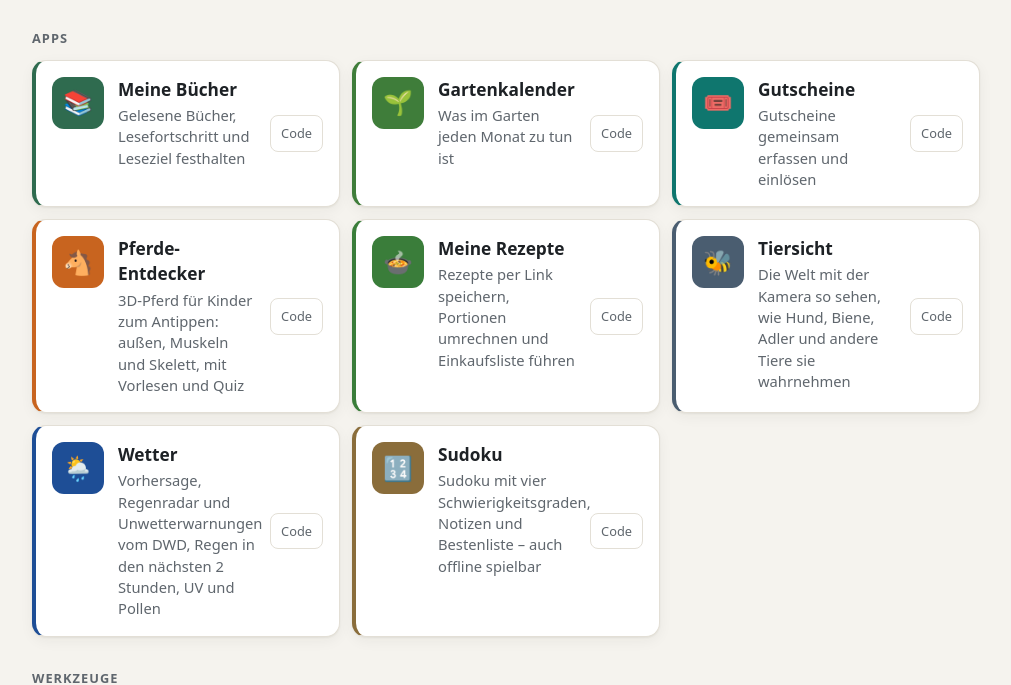
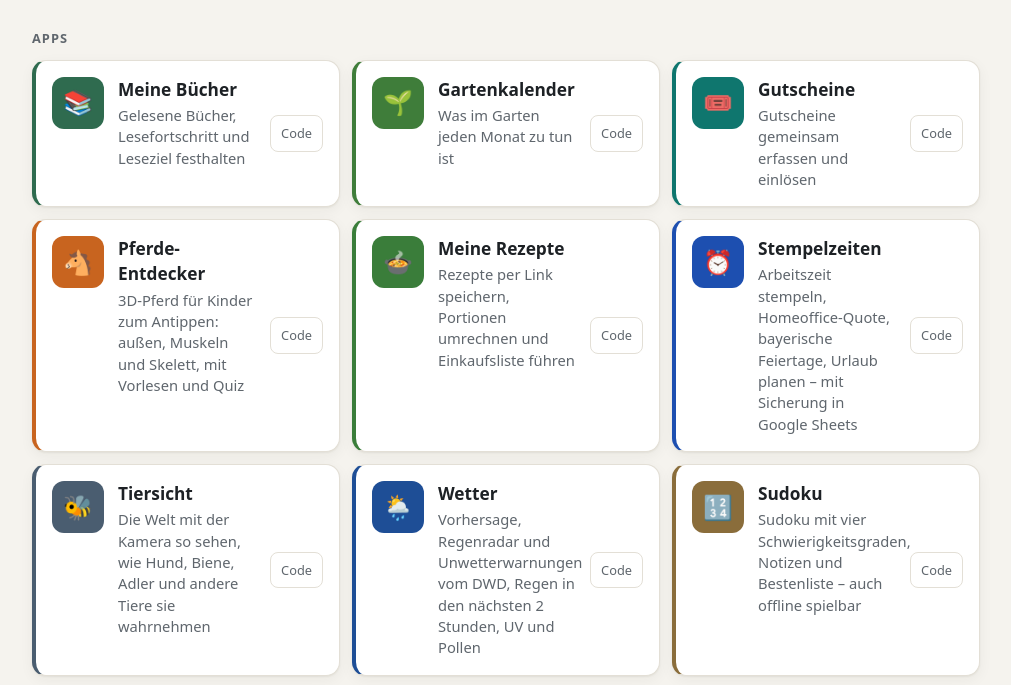
Before and after one commit to schmidthorsten89-beep/schmidthorsten89-beep.github.io, a plain HTML site: page index.html in a window 1280 px wide. Shown: the part 121-806 px from the top of the page, without its empty margins (134-1145 px from the left). Drawn offline with Linux system fonts and the light colour scheme.

Commit message:
Karte für Stempelzeiten ergänzt
Co-Authored-By: Claude Opus 5.5 <noreply@anthropic.com>
Claude-Session: https://claude.ai/code/session_01393TmjTWyMUpGPUPFoTHyf

```diff
--- a/index.html
+++ b/index.html
@@ -211,6 +211,14 @@
         </div>
         <a class="code-link" href="https://github.com/schmidthorsten89-beep/rezepte" aria-label="Code von Meine Rezepte auf GitHub">Code</a>
       </li>
+      <li class="karte" style="--farbe:#1d4fb0">
+        <span class="symbol" aria-hidden="true">⏰<img src="/Claudebase/stempelzeiten/icon-192.png" alt="" onerror="this.remove()"></span>
+        <div class="inhalt">
+          <a class="app-link" href="/Claudebase/stempelzeiten/">Stempelzeiten</a>
+          <p class="beschreibung">Arbeitszeit stempeln, Homeoffice-Quote, bayerische Feiertage, Urlaub planen – mit Sicherung in Google Sheets</p>
+        </div>
+        <a class="code-link" href="https://github.com/schmidthorsten89-beep/Claudebase/tree/main/stempelzeiten" aria-label="Code von Stempelzeiten auf GitHub">Code</a>
+      </li>
       <li class="karte" style="--farbe:#4a5d70">
         <span class="symbol" aria-hidden="true">🐝<img src="/tiersicht/icons/icon-192.png" alt="" onerror="this.remove()"></span>
         <div class="inhalt">
```
